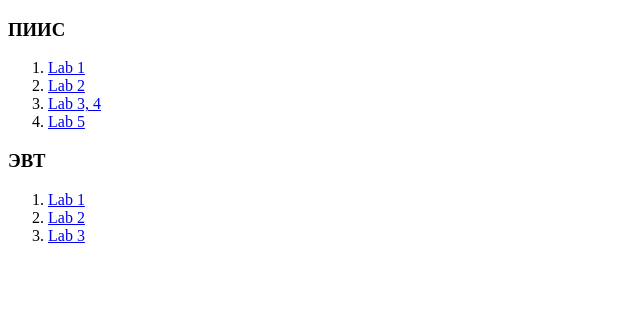
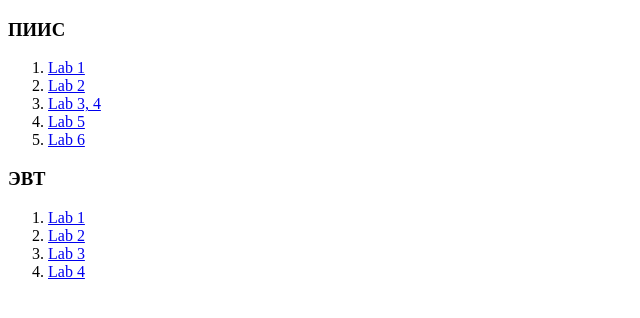
Before and after one commit to PetrachkovVasily/INIS_EVT-labs, a plain HTML site: page index.html in a window 1280 px wide. Shown: the whole page, without its empty margins (0-640 px from the left). Drawn offline with Linux system fonts and the light colour scheme.

Commit message:
Update index.html

```diff
--- a/index.html
+++ b/index.html
@@ -12,12 +12,14 @@
         <li><a href="PIIS\Lab_2\index.html">Lab 2</a></li>
         <li><a href="PIIS\Lab_3\index.html">Lab 3, 4</a></li>
         <li><a href="PIIS\Lab_5\lab5.html">Lab 5</a></li>
+        <li><a href="PIIS\Lab_6\lab5.html">Lab 6</a></li>
     </ol>
     <h3>ЭВТ</h3>
     <ol>
         <li><a href="EVT\Lab_1\index.html">Lab 1</a></li>
         <li><a href="EVT\Lab_2\index.html">Lab 2</a></li>
         <li><a href="EVT\Lab_3\index.html">Lab 3</a></li>
+        <li><a href="EVT\Lab_4\index.html">Lab 4</a></li>
     </ol>
 </body>
 </html>
```
